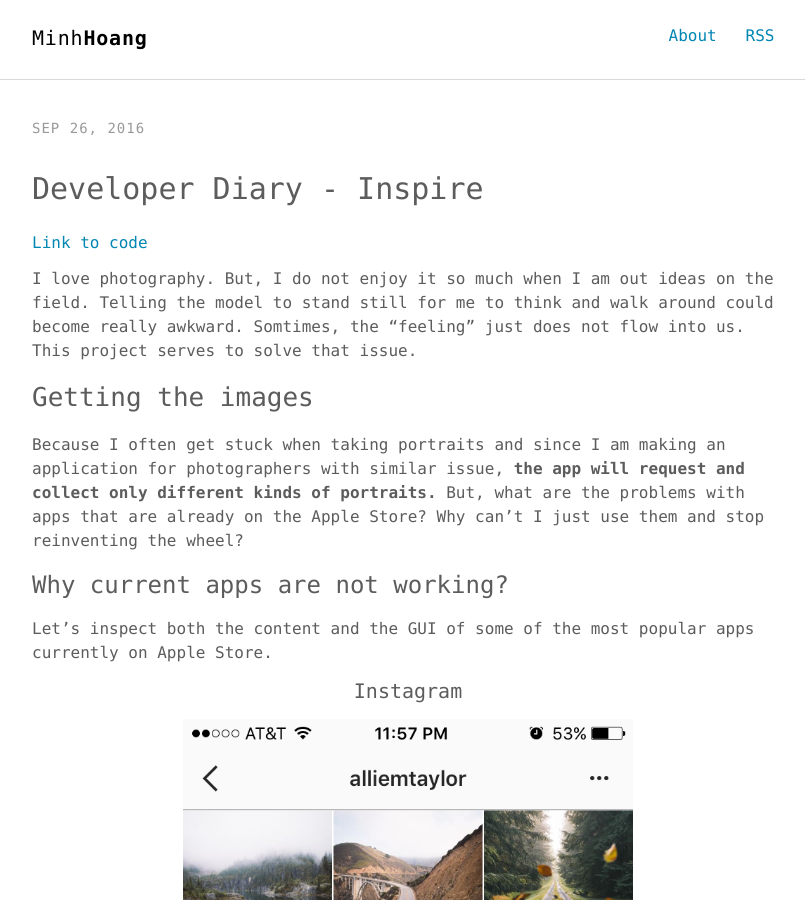
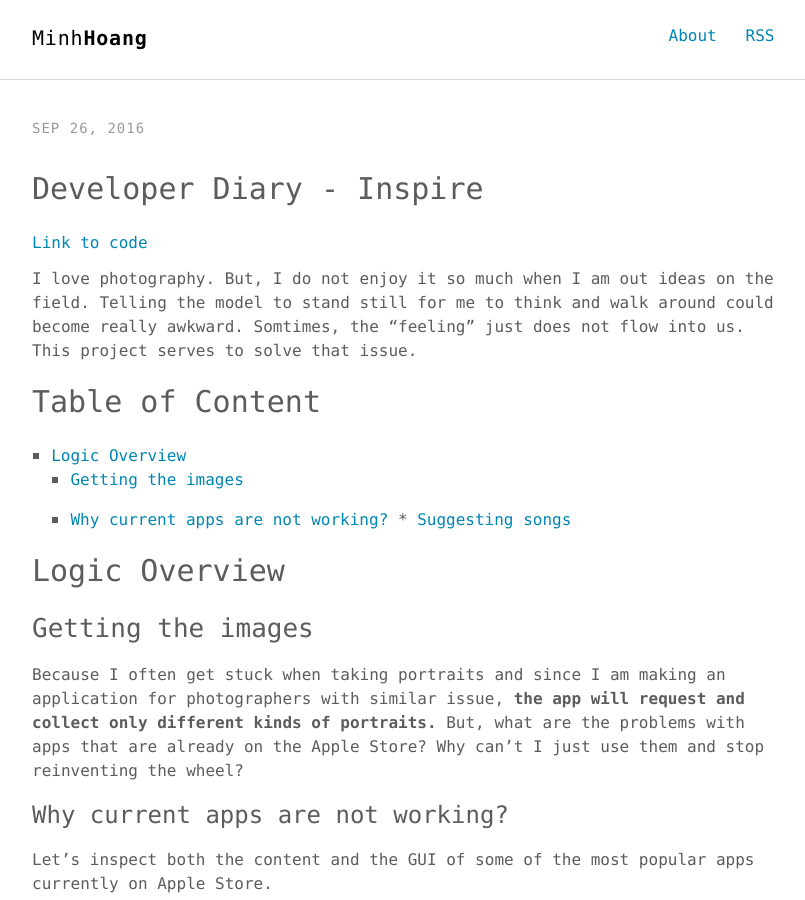
Before and after one commit to minhhoangtcu/minhhoangtcu.github.io, a Jekyll site: the page built from _posts/2016-09-26-inspire-developer-diary.md, in a window 1280 px wide and 900 px high. Shown: the whole window, without its empty margins (232-1037 px from the left). Built offline with Jekyll 4.4.1, drawn with Linux system fonts in a browser that asks for light colours; comment, search, counter and statistics services are not loaded; some of the changed text lies outside the part shown.

Commit message:
added table of content

```diff
--- a/_posts/2016-09-26-inspire-developer-diary.md
+++ b/_posts/2016-09-26-inspire-developer-diary.md
@@ -9,6 +9,15 @@
 [Link to code](https://github.com/minhhoangtcu/Inspire)
 
 I love photography. But, I do not enjoy it so much when I am out ideas on the field. Telling the model to stand still for me to think and walk around could become really awkward. Somtimes, the "feeling" just does not flow into us. This project serves to solve that issue.
+
+# Table of Content
+1. [Logic Overview](#logic-overview)
+  * [Getting the images](#getting-the-images)
+    1. [Why current apps are not working?](#why-current-apps-are-not-working)
+  * [Suggesting songs](#suggesting-songs)
+
+
+# Logic Overview
 
 ## Getting the images
 Because I often get stuck when taking portraits and since I am making an application for photographers with similar issue, **the app will request and collect only different kinds of portraits.** But, what are the problems with apps that are already on the Apple Store? Why can't I just use them and stop reinventing the wheel?
@@ -30,7 +39,14 @@
 
 * Exploring on instagram is a no no. You can try and search for the tag "portrait", the results are just teenagers taking selfies. Even if we use instagram's API to filter out the result, the two above problems still exist.
 
-(to be cont)
+{:.center}
+#### Flickr
+
+{:.center}
+#### 500px
+
+{:.center}
+#### EyeEm
 
 ## Suggesting songs
 
```
Also changed, not shown: 2 other files.
